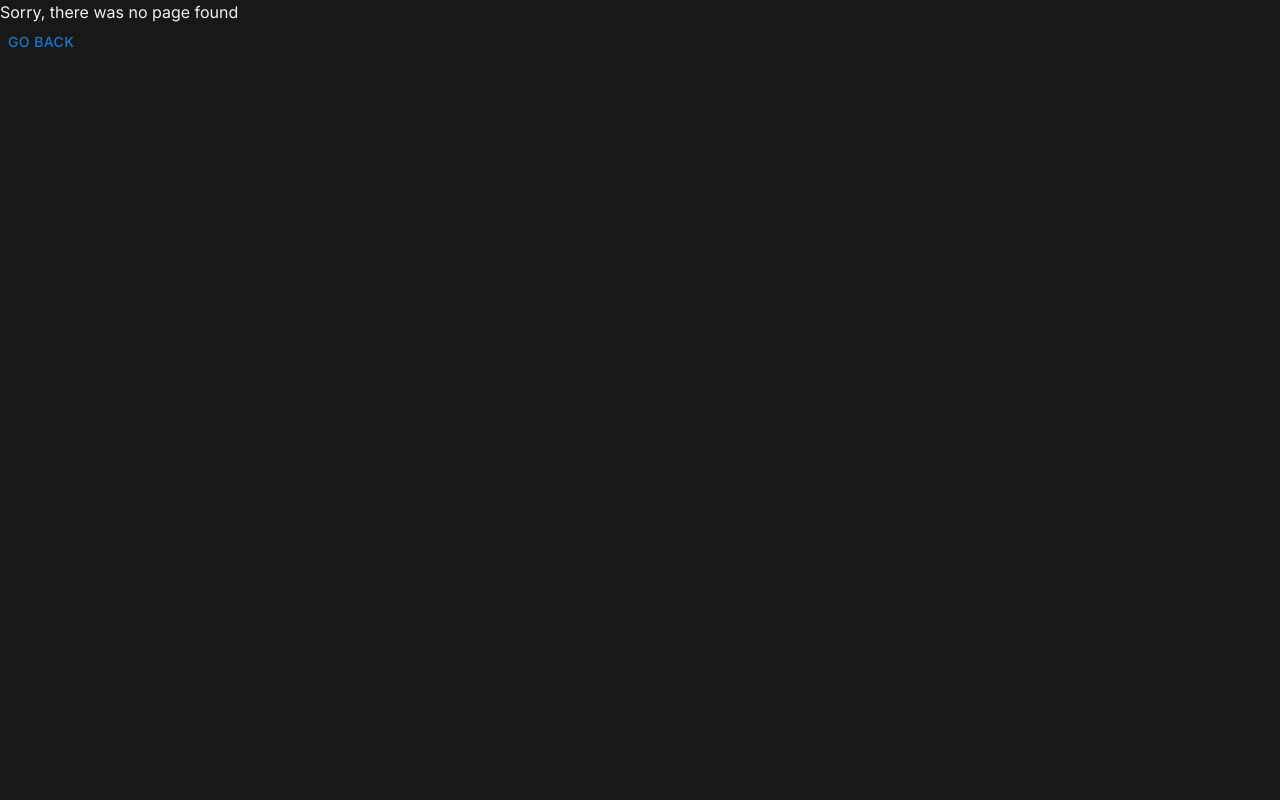
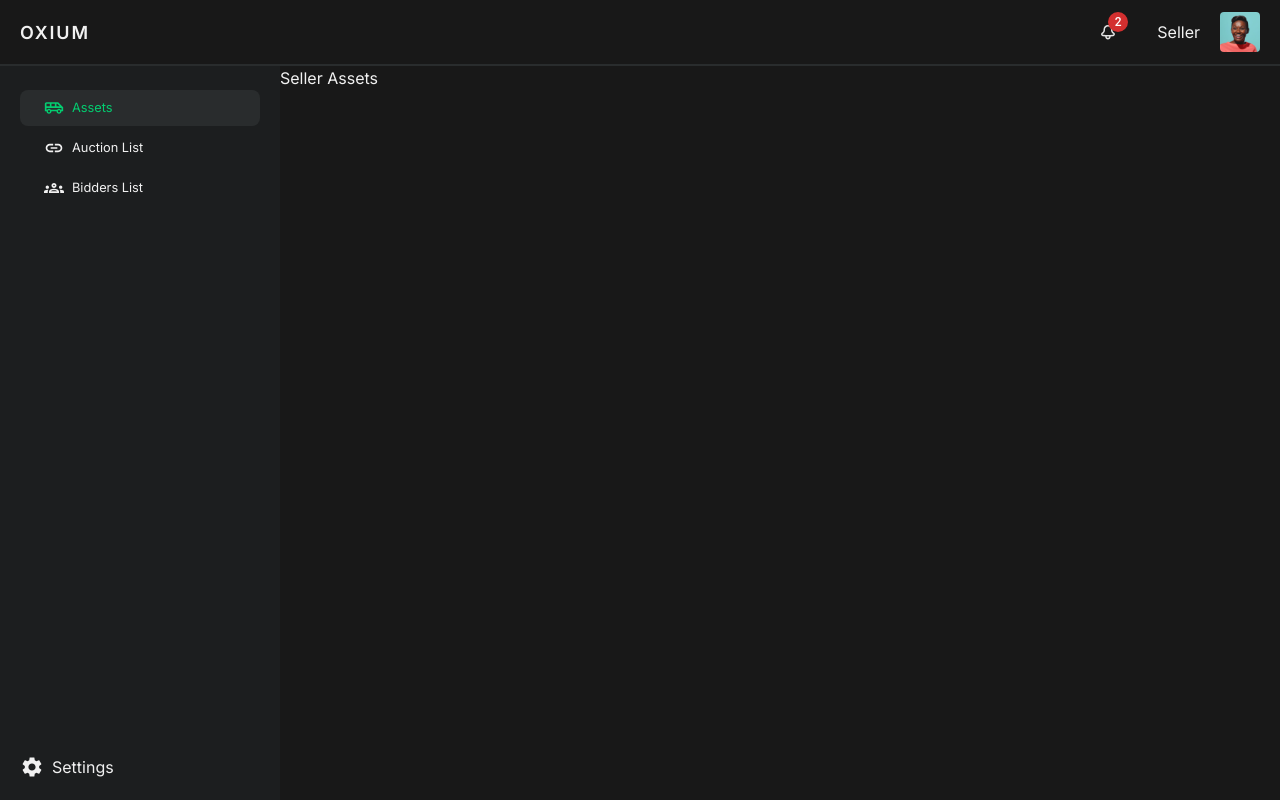
Before and after one commit to sreehariv-code/oxium-hub-admin, a React (Vite) app: page /assets/seller in a window 1280 px wide. Built offline with nearby package versions, Linux system fonts and the light colour scheme.

Commit message:
Trying protected routes

```diff
--- a/src/App.jsx
+++ b/src/App.jsx
@@ -7,12 +7,29 @@ import {
 import AppLayout from "./ui/AppLayout";
 import Dashboard from "./features/dashboard/Dashboard";
 import PageNotFound from "./ui/PageNotFound";
-import Assets from "./features/assets/Assets";
 import AssetsLogs from "./features/assets/AssetsLogs";
 import Auctions from "./features/auctions/Auctions";
 import ChargePoints from "./features/assets/ChargePoints/ChargePoints";
 import ChargePointDetail from "./features/assets/ChargePoints/ChargePointDetail";
 import ChargeLogs from "./features/assets/ChargePoints/ChargeLogs";
+// import AdminAssets from "./features/assets/AdminAssets";
+// import SellerAssets from "./features/assets/SellerAssets";
+// import BidderAssets from "./features/assets/BidderAssets";
+import { useData } from "./context/DataContext";
+
+function AssetsRouter() {
+  const { userType } = useData();
+
+  return (
+    <Routes>
+      <Route index element={<Navigate to={`${userType}`} />} />
+      <Route path="admin" element={<div>Admin Assets</div>} />
+      <Route path="seller" element={<div>Seller Assets</div>} />
+      <Route path="bidder" element={<div>Bidder Assets</div>} />
+      <Route path="log" element={<AssetsLogs />} />
+    </Routes>
+  );
+}
 
 function App() {
   return (
@@ -21,17 +38,7 @@ function App() {
         <Route element={<AppLayout />}>
           <Route index element={<Navigate to="assets" />} />
           <Route path="dashboard" element={<Dashboard />} />
-          <Route path="assets">
-            <Route index element={<Navigate to="charge-points" />} />
-            <Route path="charge-points">
-              <Route index element={<ChargePoints />} />
-              <Route path="charge-point-details">
-                <Route index element={<ChargePointDetail />} />
-                <Route path="charge-logs" element={<ChargeLogs />} />
-              </Route>
-            </Route>
-            <Route path="log" element={<AssetsLogs />} />
-          </Route>
+          <Route path="assets/*" element={<AssetsRouter />} />
           <Route path="auctions" element={<Auctions />} />
         </Route>
         <Route path="*" element={<PageNotFound />} />
--- /dev/null
+++ b/src/context/DataContext.jsx
@@ -0,0 +1,21 @@
+import { createContext, useContext } from "react";
+
+const DataContext = createContext();
+
+const userType = "seller";
+
+export default function DataProvider({ children }) {
+  return (
+    <DataContext.Provider
+      value={{
+        userType,
+      }}
+    >
+      {children}
+    </DataContext.Provider>
+  );
+}
+
+export function useData() {
+  return useContext(DataContext);
+}
--- a/src/features/auctions/Auctions.jsx
+++ b/src/features/auctions/Auctions.jsx
@@ -1,8 +1,10 @@
-import Spinner from "../../ui/Spinner";
+import { useData } from "../../context/DataContext";
 
 export default function Auctions() {
+  const { data } = useData();
+  console.log("context: ", data);
   return (
-    <div className="h-full grid place-items-center">
+    <div className="grid h-full place-items-center">
       <p>Under Development!...</p>
     </div>
   );
--- a/src/main.jsx
+++ b/src/main.jsx
@@ -3,9 +3,12 @@ import ReactDOM from "react-dom/client";
 import App from "./App.jsx";
 
 import "./index.css";
+import DataProvider from "./context/DataContext.jsx";
 
 ReactDOM.createRoot(document.getElementById("root")).render(
   <React.StrictMode>
-    <App />
+    <DataProvider>
+      <App />
+    </DataProvider>
   </React.StrictMode>
 );
--- a/src/ui/Header.jsx
+++ b/src/ui/Header.jsx
@@ -2,8 +2,10 @@ import { Avatar, Badge } from "@mui/material";
 import profilePic from "../assets/profile.png";
 import notificationIcon from "../assets/Notification.svg";
 import { green } from "@mui/material/colors";
+import { useData } from "../context/DataContext";
 
 export default function Header() {
+  const { userType } = useData();
   return (
     <header className="flex items-center justify-between px-5 py-3 border-b-2 border-sideBgSelect">
       <h1 className="font-semibold uppercase tracking-widest text-[1.125rem]">
@@ -18,7 +20,7 @@ export default function Header() {
         >
           <img src={notificationIcon} alt="" width={20} />
         </Badge>
-        <p>Admin</p>
+        <p className="capitalize">{userType || "Admin"}</p>
         <Avatar
           sx={{ bgcolor: green[500] }}
           variant="rounded"
--- a/src/ui/SideMenu.jsx
+++ b/src/ui/SideMenu.jsx
@@ -2,11 +2,11 @@ import { useState, useEffect } from "react";
 import { NavLink, useLocation } from "react-router-dom";
 import styled from "styled-components";
 
-import SpaceDashboardOutlinedIcon from "@mui/icons-material/SpaceDashboardOutlined";
 import AirportShuttleOutlinedIcon from "@mui/icons-material/AirportShuttleOutlined";
 import LinkOutlinedIcon from "@mui/icons-material/LinkOutlined";
 import SettingsIcon from "@mui/icons-material/Settings";
 import GroupsOutlinedIcon from "@mui/icons-material/GroupsOutlined";
+import { useData } from "../context/DataContext";
 
 // Styled component for main menu links
 const MainNavLink = styled(NavLink)`
@@ -52,6 +52,7 @@ const SubMenu = styled.ul`
 
 export default function SideMenu() {
   const location = useLocation();
+  const { userType } = useData();
   const [open, setOpen] = useState(false);
 
   useEffect(() => {
@@ -69,6 +70,7 @@ export default function SideMenu() {
   return (
     <nav className="bg-sideBg min-w-[280px] flex flex-col justify-between">
       <ul className="flex flex-col gap-1 px-5 py-6">
+        {userType !== "seller" && (
           <li>
             <MainNavLink to="/assets" onClick={toggleSubMenu} className="main">
               <AirportShuttleOutlinedIcon fontSize="small" />
@@ -88,6 +90,15 @@ export default function SideMenu() {
               </li>
             </SubMenu>
           </li>
+        )}
+        {userType === "seller" && (
+          <li>
+            <MainNavLink to="/assets" onClick={toggleSubMenu} className="main">
+              <AirportShuttleOutlinedIcon fontSize="small" />
+              <span>Assets</span>
+            </MainNavLink>
+          </li>
+        )}
         <li>
           <MainNavLink to="/auctions">
             <LinkOutlinedIcon fontSize="small" />
```
Lines whose indentation alone changed are shown as unchanged.
